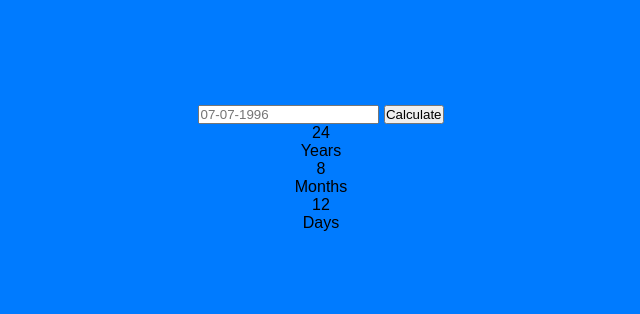
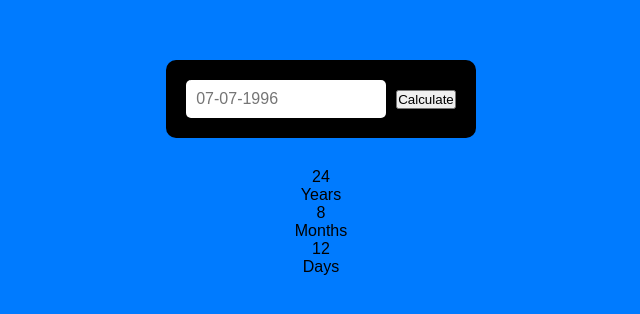
Before and after one commit to ayubi99/classTask-05, a plain HTML site: page index.html in a window 1280 px wide. Shown: the part 232-546 px from the top of the page, without its empty margins (319-959 px from the left). Drawn offline with Linux system fonts and the light colour scheme.

Commit message:
Style calculator structure

```diff
--- a/style.css
+++ b/style.css
@@ -16,3 +16,21 @@ body {
 .container {
     text-align: center;
 }
+
+.calculator {
+    background-color: #000;
+    padding: 20px;
+    border-radius: 10px;
+    margin-bottom: 30px;
+    display: inline-flex;
+    gap: 10px;
+    align-items: center;
+}
+
+.calculator input {
+    padding: 10px;
+    font-size: 16px;
+    border: none;
+    border-radius: 5px;
+    width: 200px;
+}
```
